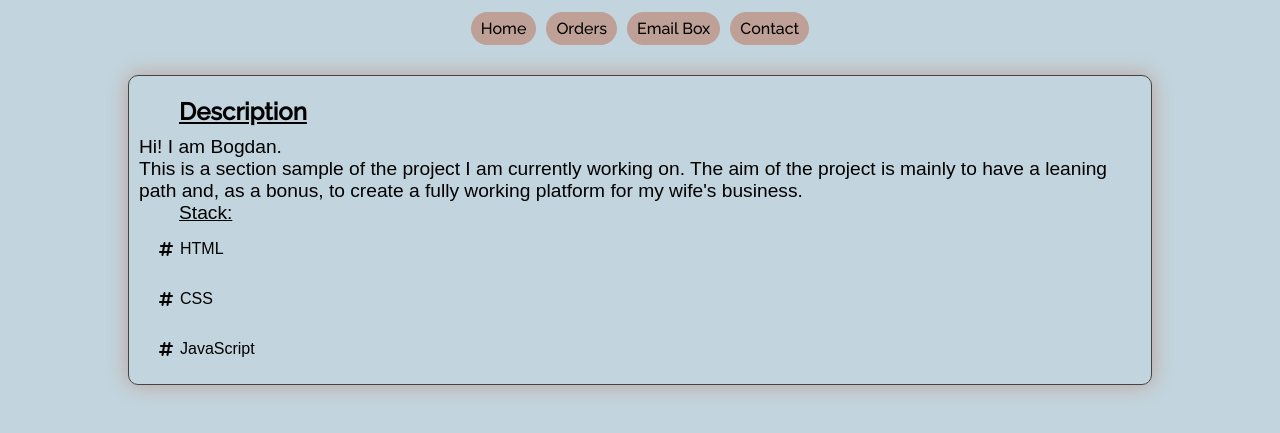
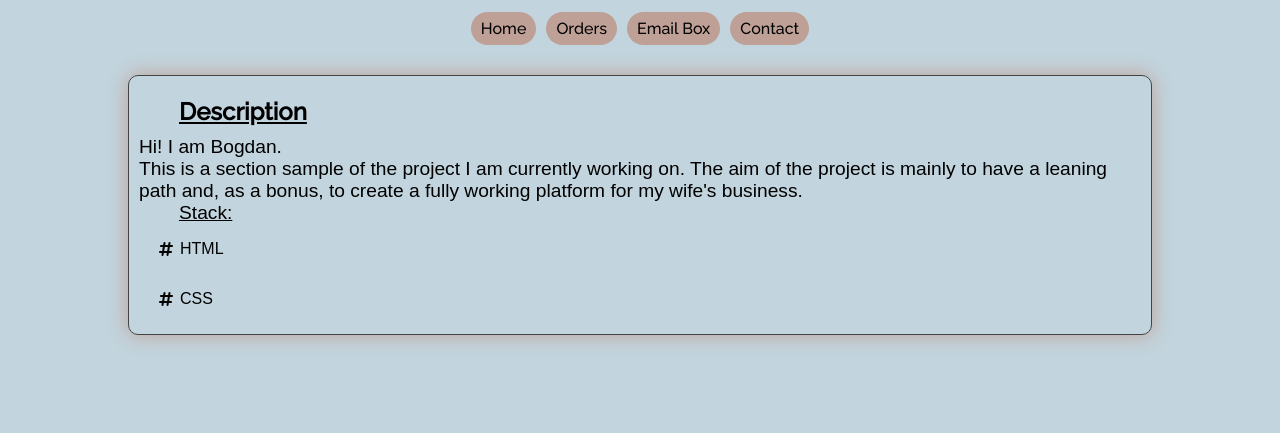
Before and after one commit to bejanbogdan93/DBLJobBoard, a plain HTML site: page index.html in a window 1280 px wide. Shown: the part 251-684 px from the top of the page. Drawn offline with Linux system fonts and the light colour scheme; a web font is replaced by a local one.

Commit message:
Update index.html

```diff
--- a/index.html
+++ b/index.html
@@ -44,7 +44,7 @@
     <ul class="dotUnordered">
         <li><i class="fa-solid fa-hashtag"></i>HTML</li>
         <li><i class="fa-solid fa-hashtag"></i>CSS</li>
-        <li><i class="fa-solid fa-hashtag"></i>JavaScript</li>
+
     </ul>
 </main>
   </body>
```
